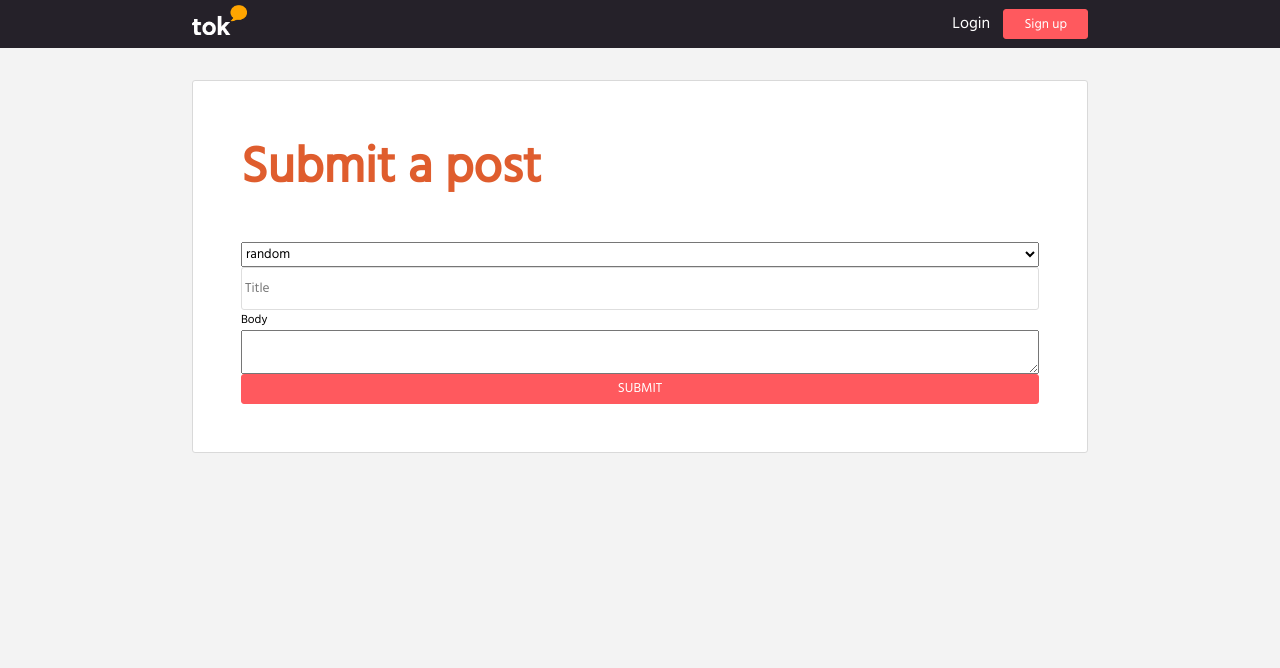
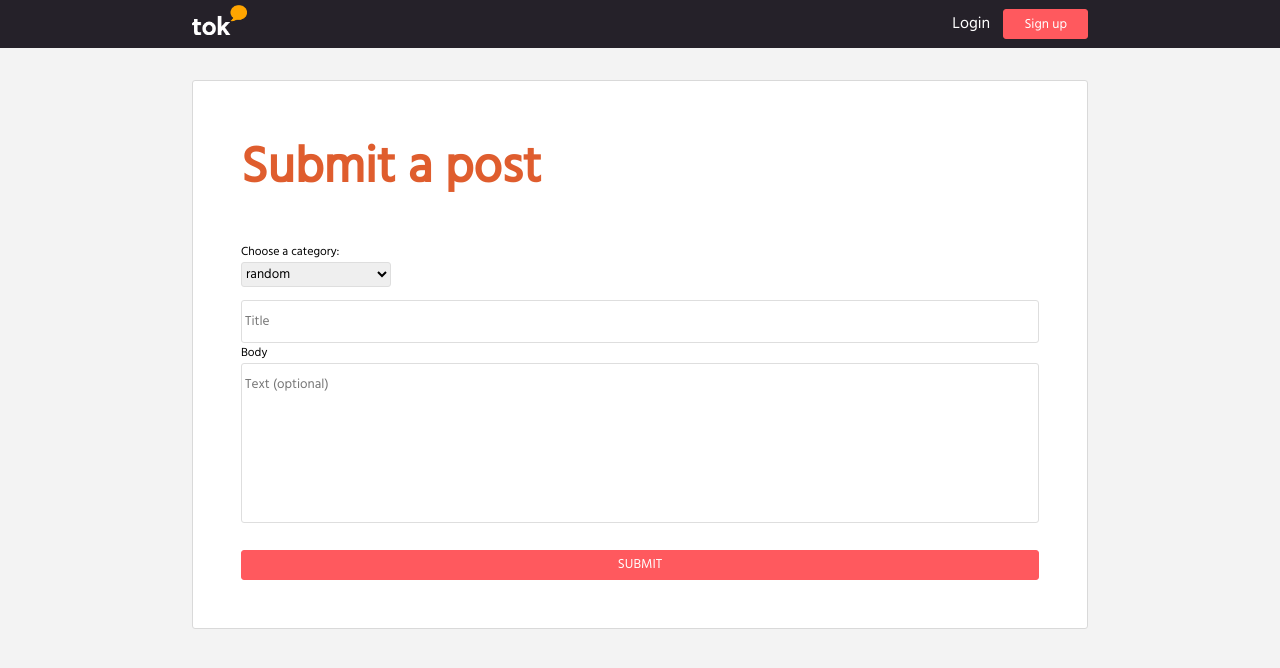
Before and after one commit to nelabv/reppit-reddit-clone-frontend, a React (Create React App) app: page /create-post in a window 1280 px wide. Shown: the top 668 px of the page. Built offline with nearby package versions, Linux system fonts and the light colour scheme; no server answers; sample sign-in values are in the browser's storage.

Commit message:
Improved styling of post submissions page

```diff
--- a/src/index.css
+++ b/src/index.css
@@ -76,6 +76,17 @@ h1 {
   outline: none;
 }
 
+.form select {
+  width: 150px;
+  border: 1px solid #dedede;
+  border-radius: 3px;
+  margin-bottom: 1em;
+}
+
+.form select:focus {
+  border: 1px solid #df5d2e;
+}
+
 .bold-text {
   font-weight: 600;
   font-size: 0.75em;
--- a/src/pages/SubmitPost.js
+++ b/src/pages/SubmitPost.js
@@ -60,6 +60,7 @@ function SubmitPost(props) {
           <div className="content-wrapper right-align ">
             <span className="header-text">Submit a post</span>
             <form className="form" id="create-post-form" onSubmit={submitPost}>
+            <label>Choose a category:</label>
                 <select value={postDocument.flair} name="flair" id="flair" className="dropdown" onChange={handleChange}>
                   <option value="random">random</option>
                   <option value="nice">nice</option>
@@ -77,6 +78,8 @@ function SubmitPost(props) {
               <textarea
                 type="text"
                 name="body"
+                className="input textarea"
+                placeholder="Text (optional)"
                 onChange={handleChange}
                 value={postDocument.body} />
 
--- a/src/styling/styles.css
+++ b/src/styling/styles.css
@@ -233,6 +233,22 @@
   width: 70%;
 }
 
+.textarea {
+  resize: none;
+  height: 20vh;
+  width: 100%;
+  box-sizing: border-box;
+  border: 1px solid #dedede;
+  border-radius: 3px;
+  padding: 10px 3px;
+  margin-bottom: 2em;
+}
+
+.textarea:focus {
+  border: 1px solid #df5d2e;
+  outline: none;
+}
+
 /* VIII. Footer */
 
 .footer {
```
